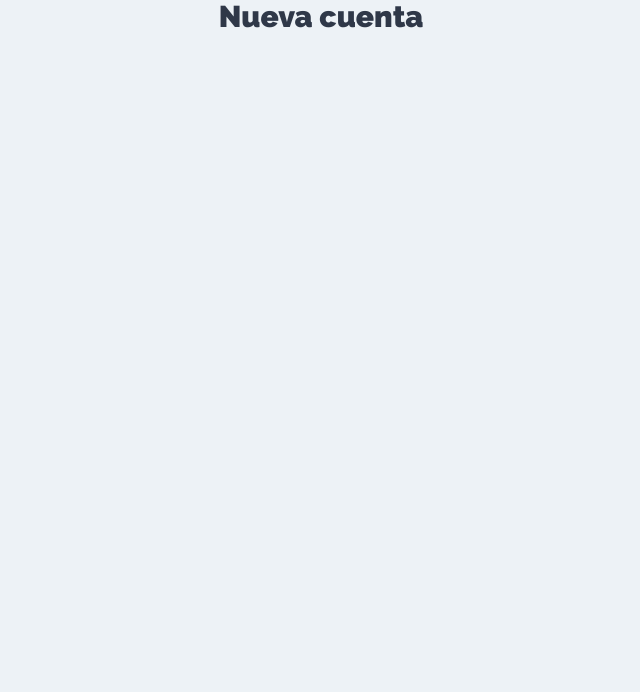
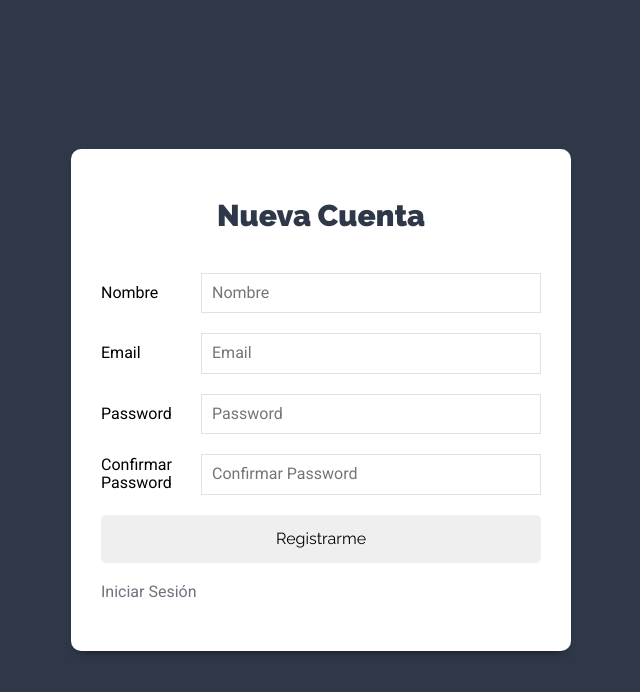
Before and after one commit to lpablos/mern-react-app, a React (Create React App) app in the folder client/: page /nueva-cuenta in a window 1280 px wide. Shown: the top 692 px of the page, without its empty margins (319-959 px from the left). Built offline with nearby package versions, Linux system fonts and the light colour scheme.

Commit message:
Avanve en secciones login y registro en el cliente

```diff
--- a/client/src/components/auth/Login.jsx
+++ b/client/src/components/auth/Login.jsx
@@ -1,9 +1,62 @@
-import React from 'react'
+import React , {useState}from 'react'
+import { Link } from 'react-router-dom'
 
 const Login = () => {
+    const [usuario, setUsuario] = useState({
+        email:'',
+        password:''
+    })
+    const {email, password} = usuario
+
+    const onChange = e =>{
+        setUsuario({
+            ...usuario,
+            [e.target.name] : e.target.value
+        })
+    }
+
+    const onSubmit = e =>{
+        e.preventDefault()
+        alert("Hola")
+    }
     return (
-        <div>
-            <h2>Desde Login</h2>
+        <div className="form-usuario">
+            <div className="contenedor-form sombra-dark">
+                <h1>Iniciar Sessión</h1>
+                <form
+
+                    onSubmit={onSubmit}
+                    >
+                    <div className="campo-form">
+                        <label htmlFor="email">Email</label>
+                        <input
+                            type="email"
+                            name="email"
+                            id="email"
+                            placeholder="Email"
+                            onChange={onChange}
+                            value={email}
+                            />
+                    </div>
+                    <div className="campo-form">
+                        <label htmlFor="password">Password</label>
+                        <input
+                            type="password"
+                            name="password"
+                            id="password"
+                            placeholder="Password"
+                            onChange={onChange}
+                            value={password}
+                            />
+                    </div>
+                    <div className="compo-form">
+                        <input type="submit" value="Iniciar Sesión" className="btn bnt-primario btn-block"/>
+                    </div>
+                </form>
+                <Link to={'/nueva-cuenta'} className="enlace-cuenta">Obterner Cuenta</Link>
+
+
+            </div>
         </div>
     )
 }
--- a/client/src/components/auth/NuevaCuenta.jsx
+++ b/client/src/components/auth/NuevaCuenta.jsx
@@ -1,9 +1,84 @@
-import React from 'react'
+import React , {useState} from 'react'
+import { Link } from 'react-router-dom'
 
 const NuevaCuenta = () => {
+    const [usuario, setUsuario] = useState({
+        nombre:'',
+        email:'',
+        password:'',
+        confirmar:''
+    })
+    const { nombre, email, password, confirmar} = usuario
+
+    const onChange = e =>{
+        setUsuario({
+            ...usuario,
+            [e.target.name] : e.target.value
+        })
+    }
+
+    const onSubmit = e =>{
+        e.preventDefault()
+        alert("Hola nueva cuenta")
+    }
     return (
-        <div>
-            <h1>Nueva cuenta</h1>
+        <div className="form-usuario">
+            <div className="contenedor-form sombra-dark">
+                <h1>Nueva Cuenta</h1>
+                <form
+
+                    onSubmit={onSubmit}
+                    >
+                    <div className="campo-form">
+                        <label htmlFor="nombre">Nombre</label>
+                        <input
+                            type="text"
+                            name="nombre"
+                            id="nombre"
+                            placeholder="Nombre"
+                            onChange={onChange}
+                            value={nombre}
+                            />
+                    </div>
+                    <div className="campo-form">
+                        <label htmlFor="email">Email</label>
+                        <input
+                            type="email"
+                            name="email"
+                            id="email"
+                            placeholder="Email"
+                            onChange={onChange}
+                            value={email}
+                            />
+                    </div>
+                    <div className="campo-form">
+                        <label htmlFor="password">Password</label>
+                        <input
+                            type="password"
+                            name="password"
+                            id="password"
+                            placeholder="Password"
+                            onChange={onChange}
+                            value={password}
+                            />
+                    </div>
+                    <div className="campo-form">
+                        <label htmlFor="confirmar">Confirmar Password</label>
+                        <input
+                            type="password"
+                            name="confirmar"
+                            id="confirmar"
+                            placeholder="Confirmar Password"
+                            onChange={onChange}
+                            value={confirmar}
+                            />
+                    </div>
+                    <div className="compo-form">
+                        <input type="submit" value="Registrarme" className="btn bnt-primario btn-block"/>
+                    </div>
+                </form>
+                <Link to={'/'} className="enlace-cuenta">Iniciar Sesión</Link>
+            </div>
         </div>
     )
 }
```
